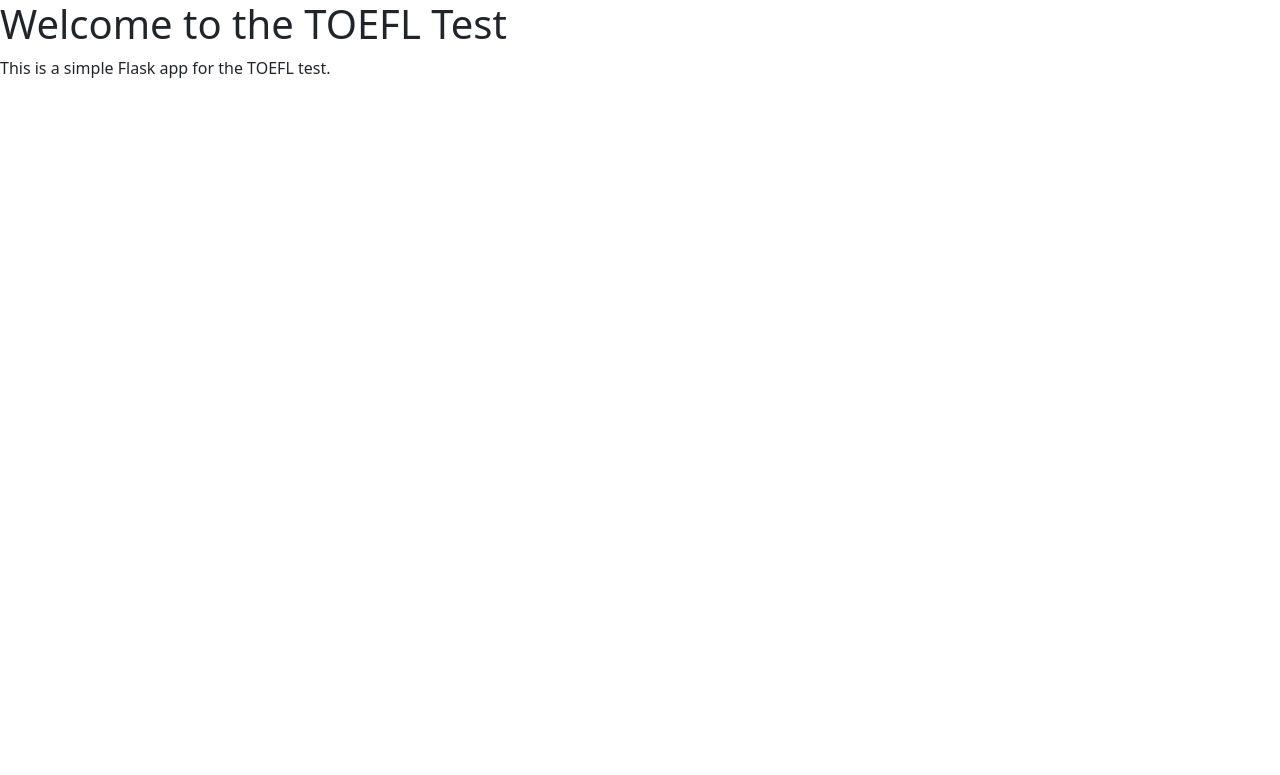
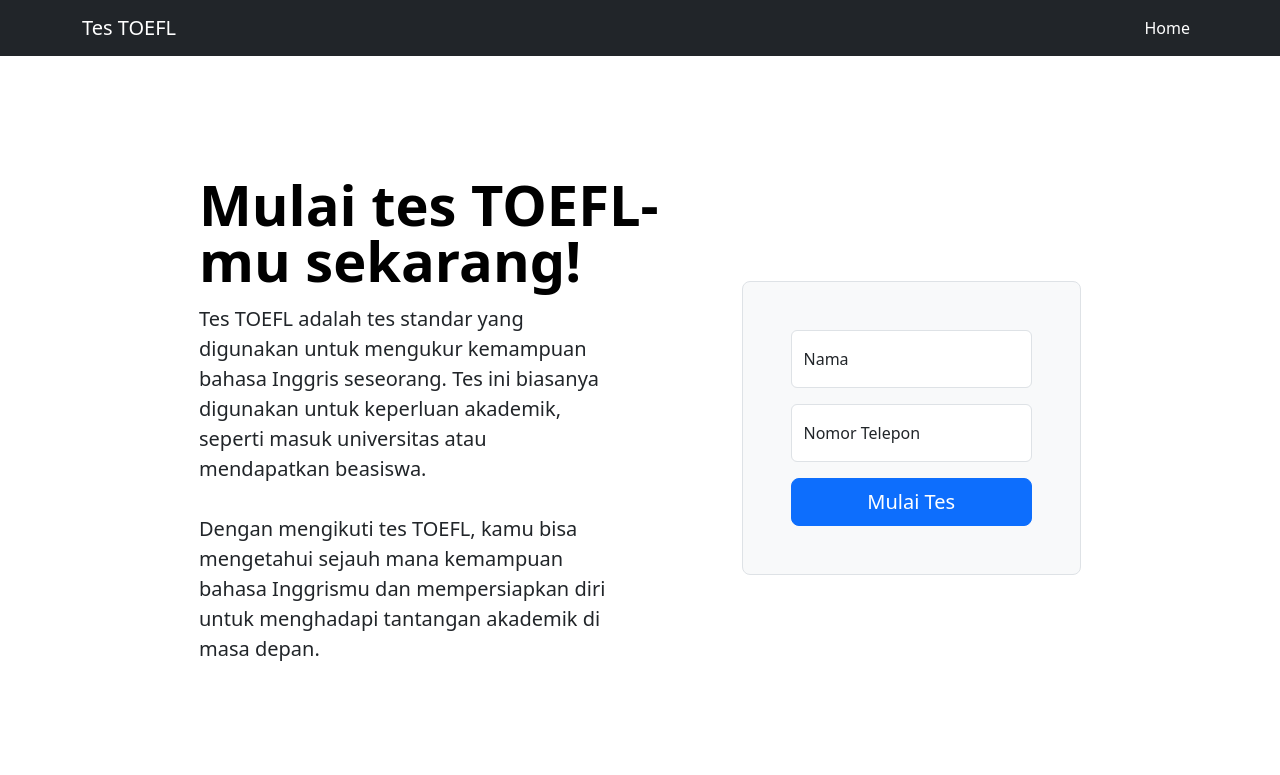
Before and after one commit to Svaerd/upbg-backend, a Flask app: page / in a window 1280 px wide. Shown: the top 775 px of the page. Run offline with Flask 3, Linux system fonts and the light colour scheme; some libraries are stand-ins or nearby versions.

Commit message:
Update home style

```diff
--- a/app.py
+++ b/app.py
@@ -5,7 +5,7 @@
 
 
 @app.route('/')
-def hello():
+def home():
     return render_template('home.html')
 
 if __name__ == '__main__':
--- a/templates/base.html
+++ b/templates/base.html
@@ -1,14 +1,48 @@
-<!DOCTYPE html>
+<!doctype html>
 <html lang="en">
-<head>
-    <meta charset="UTF-8">
-    <meta name="viewport" content="width=device-width, initial-scale=1.0">
+  <head>
+    <meta charset="UTF-8" />
+    <meta name="viewport" content="width=device-width, initial-scale=1.0" />
     <title>Tes TOEFL - UPBG</title>
 
-    <link href="https://cdn.jsdelivr.net/npm/bootstrap@5.3.8/dist/css/bootstrap.min.css" rel="stylesheet" integrity="sha384-sRIl4kxILFvY47J16cr9ZwB07vP4J8+LH7qKQnuqkuIAvNWLzeN8tE5YBujZqJLB" crossorigin="anonymous">
-<script src="https://cdn.jsdelivr.net/npm/bootstrap@5.3.8/dist/js/bootstrap.bundle.min.js" integrity="sha384-FKyoEForCGlyvwx9Hj09JcYn3nv7wiPVlz7YYwJrWVcXK/BmnVDxM+D2scQbITxI" crossorigin="anonymous"></script>
-</head>
-<body>
-    {% block content %}{% endblock %}
-</body>
+    <link
+      href="https://cdn.jsdelivr.net/npm/bootstrap@5.3.8/dist/css/bootstrap.min.css"
+      rel="stylesheet"
+      integrity="sha384-sRIl4kxILFvY47J16cr9ZwB07vP4J8+LH7qKQnuqkuIAvNWLzeN8tE5YBujZqJLB"
+      crossorigin="anonymous"
+    />
+    <script
+      src="https://cdn.jsdelivr.net/npm/bootstrap@5.3.8/dist/js/bootstrap.bundle.min.js"
+      integrity="sha384-FKyoEForCGlyvwx9Hj09JcYn3nv7wiPVlz7YYwJrWVcXK/BmnVDxM+D2scQbITxI"
+      crossorigin="anonymous"
+    ></script>
+  </head>
+  <bo   dy>
+    <nav class="navbar navbar-expand-lg navbar-dark bg-dark">
+      <div class="container">
+        <a class="navbar-brand" href="{{ url_for('home') }}">Tes TOEFL</a>
+        <button
+          class="navbar-toggler"
+          type="button"
+          data-bs-toggle="collapse"
+          data-bs-target="#navbarNavAltMarkup"
+          aria-controls="navbarNavAltMarkup"
+          aria-expanded="false"
+          aria-label="Toggle navigation"
+        >
+          <span class="navbar-toggler-icon"></span>
+        </button>
+        <div class="collapse navbar-collapse" id="navbarNavAltMarkup">
+          <div class="navbar-nav ms-auto">
+            <a class="nav-link active" aria-current="page" href="{{ url_for('home') }}">Home</a>
+            <!-- <a class="nav-link" href="#">Features</a> -->
+          </div>
+        </div>
+      </div>
+    </nav>
+
+    <div class="container mt-4">
+        {% block content %}{% endblock %}
+    </div>
+  </body>
 </html>
--- a/templates/home.html
+++ b/templates/home.html
@@ -1,6 +1,56 @@
-{% extends "base.html" %}
+{% extends "base.html" %} {% block content %}
+<script src="https://unpkg.com/typed.js@3.0.0/dist/typed.umd.js"></script>
 
-{% block content %}
-    <h1>Welcome to the TOEFL Test</h1>
-    <p>This is a simple Flask app for the TOEFL test.</p>
+<div class="container col-xl-10 col-xxl-8 px-4 py-5">
+  <div class="row align-items-center g-lg-5 py-5">
+    <div class="col-lg-7 text-center text-lg-start">
+      <h1
+        class="display-4 fw-bold lh-1 text-body-emphasis mb-3"
+        id="typed"
+      ></h1>
+      <p class="col-lg-10 fs-5">
+        Tes TOEFL adalah tes standar yang digunakan untuk mengukur kemampuan
+        bahasa Inggris seseorang. Tes ini biasanya digunakan untuk keperluan
+        akademik, seperti masuk universitas atau mendapatkan beasiswa.
+        <br /><br />
+        Dengan mengikuti tes TOEFL, kamu bisa mengetahui sejauh mana kemampuan
+        bahasa Inggrismu dan mempersiapkan diri untuk menghadapi tantangan
+        akademik di masa depan.
+      </p>
+    </div>
+    <div class="col-md-10 mx-auto col-lg-5">
+      <form class="p-4 p-md-5 border rounded-3 bg-body-tertiary">
+        <div class="form-floating mb-3">
+          <input
+            type="text"
+            class="form-control"
+            id="floatingInput"
+            placeholder="Rafa"
+          />
+          <label for="floatingInput">Nama</label>
+        </div>
+        <div class="form-floating mb-3">
+          <input
+            type="number"
+            class="form-control"
+            id="floatingPassword"
+            placeholder="081234567890"
+          />
+          <label for="floatingPassword">Nomor Telepon</label>
+        </div>
+        <button class="w-100 btn btn-lg btn-primary" type="submit">
+          Mulai Tes
+        </button>
+      </form>
+    </div>
+  </div>
+</div>
+
+<script>
+  var typed = new Typed("#typed", {
+    strings: ["Mulai tes TOEFL-mu sekarang!"],
+    typeSpeed: 30,
+    showCursor: false,
+  });
+</script>
 {% endblock %}
```
